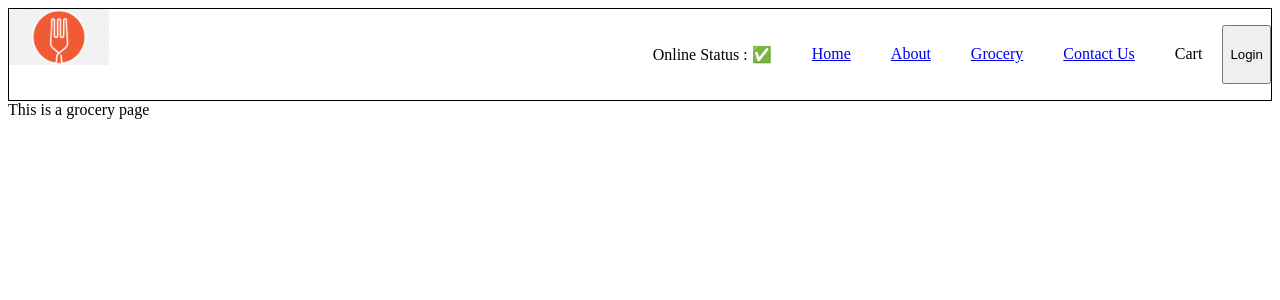
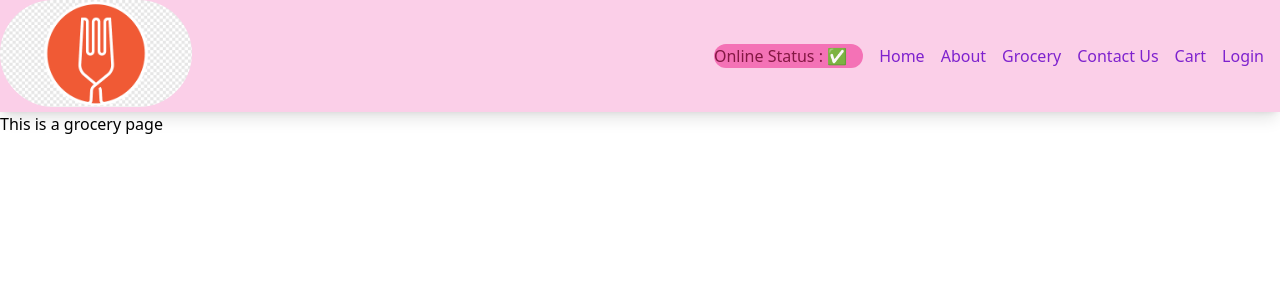
Before and after one commit to dity51028/namaste-react, a React (Vite) app: page /grocery in a window 1280 px wide. Shown: the top 300 px of the page. Built offline with nearby package versions, Linux system fonts and the light colour scheme.

Commit message:
tailwind added..

```diff
--- a/App.js
+++ b/App.js
@@ -8,9 +8,6 @@ import Contact from './src/components/Contact.jsx';
 import Error from './src/components/Error.jsx';
 import RestaurantMenu from './src/components/RestaurantMenu.jsx';
 import Shimmer from './src/components/Shimmer.jsx';
-
-
-
 
 const Grocery = lazy(() => import('./src/components/Grocery.jsx'))
 
--- a/index.css
+++ b/index.css
@@ -1,104 +1,3 @@
-.header{
-    display: flex;
-    justify-content: space-between;
-    border: 1px solid black;
-}
-.logo {
-    width: 100px;
-}
-.nav-items ul{
-    display: flex;
-    list-style-type: none;
-
-}
-.nav-items ul li{
-    padding: 10px;
-    margin: 10px;
-}
-.res-container{
-    display: flex;
-    flex-wrap: wrap;
-}
-.card-container{
-    margin: 5px;
-    padding: 5px;
-    width: 200px;
-    height: 500px;
-    border: 1px solid black;
-}
-
-.card-container:hover{
-    background-color: rgb(197, 205, 205);
-    cursor: pointer;
-}
-
-.img{
-    width: 100%;
-
-}
-
-.filter-btn{
-    margin-left: 10px;
-    background-color: rgb(108, 188, 212);
-    cursor: pointer;
-}
-
-.shimmer-class {
-    height: 450px;
-    width: 200px;
-    background-color: #f0f0f0;
-
-     margin: 3px;
-}
-.shimmer-container {
-    display: flex;
-    flex-wrap: wrap;
-}
-.header{
-    display: flex;
-    justify-content: space-between;
-    border: 1px solid black;
-}
-.logo {
-    width: 100px;
-}
-.nav-items ul{
-    display: flex;
-    list-style-type: none;
-
-}
-.nav-items ul li{
-    padding: 10px;
-    margin: 10px;
-}
-.res-container{
-    display: flex;
-    flex-wrap: wrap;
-}
-.card-container{
-    margin: 5px;
-    padding: 5px;
-    width: 200px;
-    height: 500px;
-    border: 1px solid rgb(192, 186, 186);
-    background-color: #f0f0f0;
-}
-
-.card-container:hover{
-    background-color: rgb(225, 236, 236);
-    cursor: pointer;
-}
-
-.img{
-    width: 100%;
-
-}
-
-.filter-btn{
-    background-color: rgb(108, 188, 212);
-    cursor: pointer;
-}
-.filter{
-    display: flex;
-    margin: 10px;
-}
+@tailwind base;
+@tailwind components;
+@tailwind utilities;
--- a/package.json
+++ b/package.json
@@ -19,7 +19,9 @@
   "license": "ISC",
   "devDependencies": {
     "parcel": "^2.12.0",
-    "process": "^0.11.10"
+    "postcss": "^8.4.43",
+    "process": "^0.11.10",
+    "tailwindcss": "^3.4.10"
   },
   "dependencies": {
     "react": "^18.3.1",
--- a/src/components/Body.jsx
+++ b/src/components/Body.jsx
@@ -38,20 +38,20 @@ const Body = () => {
 
     return listOfResturants.length===0 ? <Shimmer/> : (
       <div className='body'>
-        <div className="filter">
-          <div className="search">
+        <div className="filter flex">
+          <div className="search m-4 p-4">
             <input
             type="text"
-            className="search-box"
+            className="border border-solid border-blue py-2"
             value={searchText}
-
+            placeholder="Enter restaurant name"
             onChange={(e)=>setSearchText(e.target.value)}
 
             />
 
             <button
-
-           onClick={()=>{
+              className="px-4 py-2 bg-blue-300 m-4 rounded-lg"
+              onClick={()=>{
                  const filteredList = listOfResturants.filter((res)=>
                   res.info.name.toLowerCase().includes( searchText.toLowerCase())
                  );
@@ -62,8 +62,9 @@ const Body = () => {
            </button>
 
           </div>
+          <div>
           <button
-          className="filter-btn"
+          className="filter-btn px-4 py-2 bg-slate-400 my-12 rounded-lg"
           onClick={()=>{
             console.log("button clicked");
             filteredList = listOfResturants.filter(res=>res.info.avgRating>4)
@@ -73,9 +74,11 @@ const Body = () => {
           >
             Top Rated Resturants
           </button>
+          </div>
+
         </div>
 
-        <div className='res-container'>
+        <div className='flex flex-wrap'>
           {filterRes.map((resturant)=>{
             return <Link
             key={resturant.info.id}
--- a/src/components/CardContainer.jsx
+++ b/src/components/CardContainer.jsx
@@ -1,4 +1,3 @@
-import biriyani from './../../assets/biriyani.jpeg'
 import { CDN_URL } from '../utils/constants';
 
 const CardContainer = (props) =>{
@@ -14,10 +13,10 @@ const CardContainer = (props) =>{
 
   } = resData?.info;
     return(
-      <div className='card-container'>
+      <div className='m-4 p-4 w-[250px] bg-slate-300 rounded-lg'>
 
-          <img className='img' src={CDN_URL+cloudinaryImageId} height={200}/>
-          <h4>{name}</h4>
+          <img className='img rounded-lg h-[200px] w-full' src={CDN_URL+cloudinaryImageId} />
+          <h4 className='font-bold px-8 py-2'>{name}</h4>
           <h4>{cuisines.join(",")}</h4>
           <h6>{sla.slaString}</h6>
           <h4>{costForTwo} for two</h4>
--- a/src/components/Header.jsx
+++ b/src/components/Header.jsx
@@ -8,20 +8,20 @@ const Header = () => {
   const onlineSts = useSatus();
 
     return (
-      <div className='header'>
-        <div>
-          <img className='logo'
+      <div className='flex justify-between w-full h-28 bg-pink-200 shadow-lg'>
+        <div >
+          <img className='w-48 rounded-full'
           src={logo}/>
         </div>
-        <div className='nav-items'>
-          <ul>
-            <li>Online Status : {onlineSts?"✅":"🔴"}</li>
-            <li><Link to='/'>Home</Link></li>
-            <li><Link to='/about'>About</Link></li>
-            <li><Link to='/grocery'>Grocery</Link></li>
-            <li><Link to='contact'>Contact Us</Link></li>
-            <li>Cart</li>
-            <button className="login"
+        <div className='flex items-center'>
+          <ul className='flex text-purple-700'>
+            <li className='pr-4 bg-pink-400 rounded-full flex justify-center text-pink-900'>Online Status : {onlineSts?"✅":"🔴"}</li>
+            <li className='px-4'><Link to='/'>Home</Link></li>
+            <li className='pr-4'><Link to='/about'>About</Link></li>
+            <li className='pr-4'><Link to='/grocery'>Grocery</Link></li>
+            <li className='pr-4'><Link to='contact'>Contact Us</Link></li>
+            <li className='pr-4'>Cart</li>
+            <button className='pr-4'
             onClick={()=>state === 'Login'?
             setstate('Logout') :
             setstate('Login')}>
--- /dev/null
+++ b/tailwind.config.js
@@ -0,0 +1,10 @@
+/** @type {import('tailwindcss').Config} */
+module.exports = {
+  content: [
+    "./src/**/*.{html,js,ts,jsx,tsx}",
+  ],
+  theme: {
+    extend: {},
+  },
+  plugins: [],
+}
```
Also changed, not shown: .postcssrc (added), 5 other files (tests, documents, lock files or other folders).
